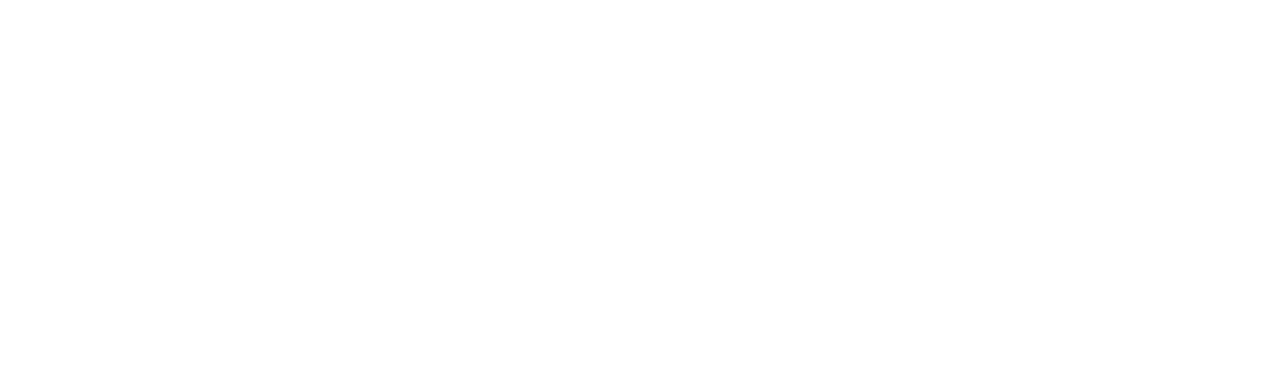
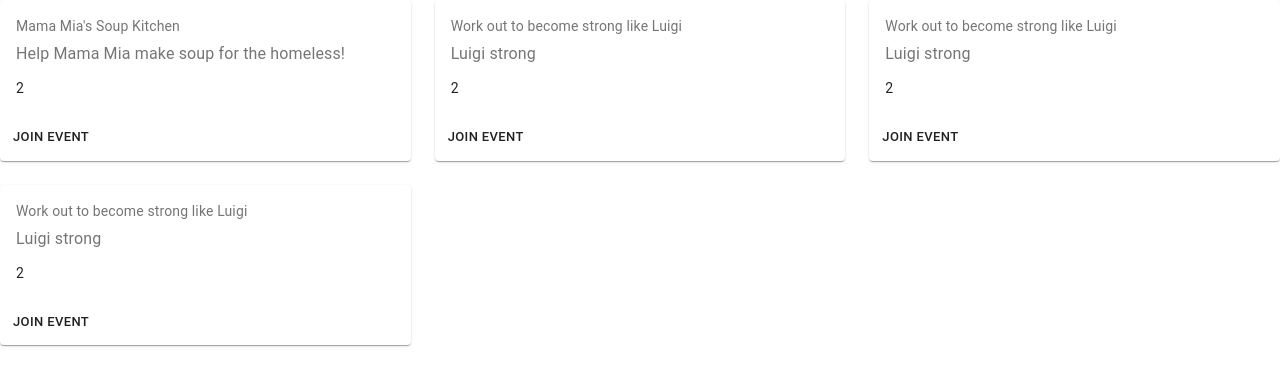
Before and after one commit to vomichaelminh/aim, a React (Create React App) app in the folder client/: page /feed in a window 1280 px wide. Shown: the top 386 px of the page. Built offline with nearby package versions, Linux system fonts and the light colour scheme.

Commit message:
add grid layout for feed

```diff
--- a/client/src/App.js
+++ b/client/src/App.js
@@ -3,6 +3,7 @@
 import Login from "./pages/Login";
 import Home from "./pages/Home";
 import Profile from "./pages/Profile";
+import Feed from './pages/Feed'
 import React from 'react'
 
 export const App = () => {
@@ -13,6 +14,7 @@
           <Route exact path="/" component={Login} />
           <Route path="/profile" component={Profile} />
           <Route path="/home" component={Home} />
+          <Route path="/feed" component={Feed} />
         </Switch>
       </Router>
     </div>
--- /dev/null
+++ b/client/src/components/Event.js
@@ -0,0 +1,54 @@
+import React from 'react'
+import { makeStyles } from '@material-ui/core/styles';
+import Card from '@material-ui/core/Card';
+import CardActions from '@material-ui/core/CardActions';
+import CardContent from '@material-ui/core/CardContent';
+import Button from '@material-ui/core/Button';
+import Typography from '@material-ui/core/Typography';
+import Grid from '@material-ui/core/Grid';
+
+const useStyles = makeStyles({
+  root: {
+    minWidth: 5,
+  },
+  bullet: {
+    display: 'inline-block',
+    margin: '0 2px',
+    transform: 'scale(0.8)',
+  },
+  title: {
+    fontSize: 14,
+  },
+  pos: {
+    marginBottom: 12,
+    alignItems: 'center',
+    justifyContent:'center'
+  },
+});
+
+export default function Event(props) {
+  const classes = useStyles();
+
+  return (
+    <Card className={classes.root}>
+      <CardContent>
+        <Typography className={classes.title} color="textSecondary" gutterBottom>
+          {props.data.title}
+        </Typography>
+
+        <Typography className={classes.pos} color="textSecondary">
+          {props.data.description}
+        </Typography>
+
+        <Typography variant="body2" component="p">
+          {props.data.numCommitters}
+          <br />
+
+        </Typography>
+      </CardContent>
+      <CardActions>
+        <Button size="small">Join Event</Button>
+      </CardActions>
+    </Card>
+  );
+}
--- /dev/null
+++ b/client/src/pages/Feed.js
@@ -0,0 +1,185 @@
+import React, {useEffect, useState} from 'react'
+import Event from '../components/Event'
+import { makeStyles } from '@material-ui/core/styles';
+import Paper from '@material-ui/core/Paper';
+import Grid from '@material-ui/core/Grid';
+import Card from '@material-ui/core/Card';
+import CardActions from '@material-ui/core/CardActions';
+import CardContent from '@material-ui/core/CardContent';
+
+const useStyles = makeStyles((theme) => ({
+  root: {
+    flexGrow: 1,
+  },
+  paper: {
+    padding: theme.spacing(2),
+    textAlign: 'center',
+    color: theme.palette.text.secondary,
+  },
+}));
+
+
+
+
+export const Feed = () => {
+    const classes = useStyles();
+    const [eventData, setEventData] = useState([{
+        eventId: "mamamia",
+        title: "Mama Mia's Soup Kitchen",
+        posterId: "a1b2c3d4e5",
+        description: "Help Mama Mia make soup for the homeless!",
+        category: "Social Good",
+        committers: ["crikey", "a1b2c3d4e5"],
+        numCommitters: 2,
+        startDate: 1611978748,
+        endDate: 1612065148,
+        isCompletedEvent: false,
+        isTimedEvent: true,
+      }, {
+        eventId: "luigi",
+            title: "Work out to become strong like Luigi",
+            posterId: "a1b2c3d4e5",
+            description: "Luigi strong",
+            category: "Personal",
+            committers: ["a1b2c3d4e5"],
+            numCommitters: 2,
+            startDate: 1611978748,
+            endDate: 1612065148,
+            isCompletedEvent: false,
+            isTimedEvent: true,
+      }, {
+        eventId: "luigi",
+            title: "Work out to become strong like Luigi",
+            posterId: "a1b2c3d4e5",
+            description: "Luigi strong",
+            category: "Personal",
+            committers: ["a1b2c3d4e5"],
+            numCommitters: 2,
+            startDate: 1611978748,
+            endDate: 1612065148,
+            isCompletedEvent: false,
+            isTimedEvent: true,
+      }, {
+        eventId: "luigi",
+            title: "Work out to become strong like Luigi",
+            posterId: "a1b2c3d4e5",
+            description: "Luigi strong",
+            category: "Personal",
+            committers: ["a1b2c3d4e5"],
+            numCommitters: 2,
+            startDate: 1611978748,
+            endDate: 1612065148,
+            isCompletedEvent: false,
+            isTimedEvent: true,
+      }]);
+
+
+
+      console.log(eventData)
+
+
+    /*
+    setEventData(eventData.concat({
+        eventId: "mamamia",
+        title: "Mama Mia's Soup Kitchen",
+        posterId: "a1b2c3d4e5",
+        description: "Help Mama Mia make soup for the homeless!",
+        category: "Social Good",
+        committers: ["crikey", "a1b2c3d4e5"],
+        numCommitters: 2,
+        startDate: 1611978748,
+        endDate: 1612065148,
+        isCompletedEvent: false,
+        isTimedEvent: true,
+      }))
+
+      setEventData(eventData.concat({
+        eventId: "luigi",
+            title: "Work out to become strong like Luigi",
+            posterId: "a1b2c3d4e5",
+            description: "Luigi strong",
+            category: "Personal",
+            committers: ["a1b2c3d4e5"],
+            numCommitters: 2,
+            startDate: 1611978748,
+            endDate: 1612065148,
+            isCompletedEvent: false,
+            isTimedEvent: true,
+      }))
+
+      setEventData(eventData.concat({
+        eventId: "jeepers",
+            title: "Scooby-Doo",
+            posterId: "crikey",
+            description: "Solve that mystery!",
+            category: "Social Good",
+            committers: ["crikey", "a1b2c3d4e5"],
+            numCommitters: 2,
+            startDate: 1611978748,
+            endDate: 1612065148,
+            isCompletedEvent: false,
+            isTimedEvent: true,
+      }))
+      */
+
+    return (
+
+
+        <div>
+            <div className={classes.root}>
+      <Grid container spacing={3}>
+      {eventData.map((user) => (
+          <Grid item xs={4}>
+        <Event data={user}/>
+        </Grid>
+      ))}
+
+      </Grid>
+    </div>
+
+
+
+
+
+        </div>
+    )
+}
+
+export default Feed;
+
+
+/*
+
+Users
+
+{
+  firstName: "Joseph",
+  lastName: "Guacamole",
+  profilePicUrl: "",
+  email: "",
+  userId: "a1b2c3d4e5",
+  location: 12345,
+  eventCategory: "Social Good",
+  createdEvents: ["mamamia", "luigi"],
+  numCreatedEvents: 2,
+  committedEvents: ["mamamia", "luigi", "jeepers"],
+  numCommittedEvents: 2,
+  friends: [],
+}
+
+{
+  firstName: "Michael",
+  lastName: "Volumetric",
+  profilePicUrl: "",
+  email: "",
+  userId: "crikey",
+  location: 22222,
+  eventCategory: "Personal",
+  createdEvents: ["jeepers"],
+  numCreatedEvents: 1,
+  committedEvents: ["jeepers", "mamamia"],
+  numCommittedEvents: 2,
+  friends: [],
+}
+
+*/
--- a/client/src/pages/Login.js
+++ b/client/src/pages/Login.js
@@ -2,7 +2,7 @@
 import Google from "../images/Google.png";
 import "../styles/Login.css";
 import Button from "@material-ui/core/Button";
-import { GoogleLogin } from "react-google-login";
+//import { GoogleLogin } from "react-google-login";
 import axios from "axios";
 
 const clientId =
@@ -23,13 +23,7 @@
   return (
     <div className="container">
       <div className="loginCard">
-        <GoogleLogin
-          clientId={clientId}
-          buttonText="Login"
-          onSuccess={responseGoogle}
-          onFailure={responseGoogle}
-          cookiePolicy={"single_host_origin"}
-        />
+
       </div>
     </div>
   );
```
Also changed, not shown: client/src/components/Auth/Auth.js (deleted, +0 -45 lines), client/src/components/Auth/Icon.js (deleted, +0 -13 lines).
